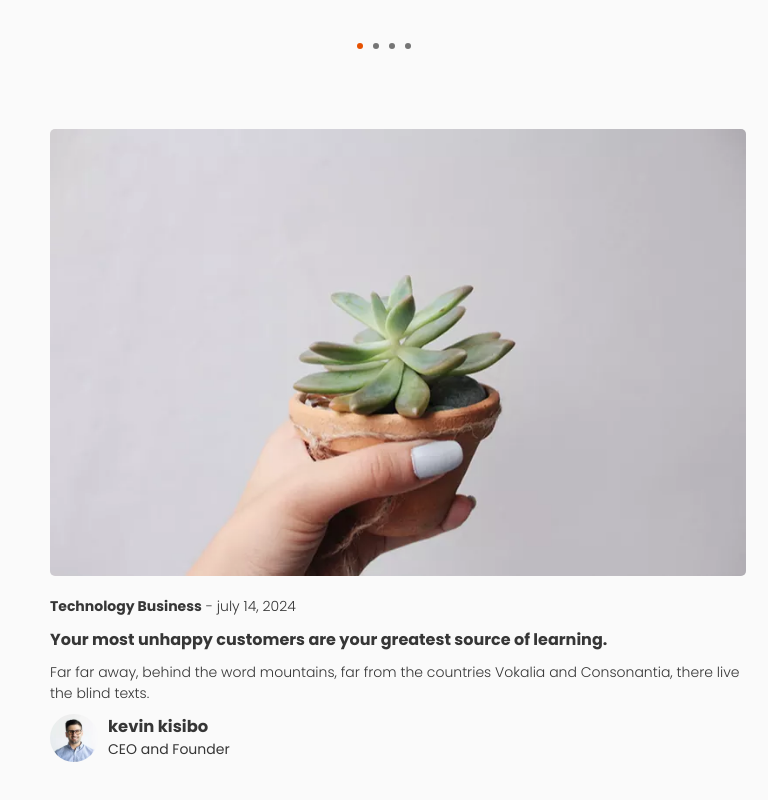
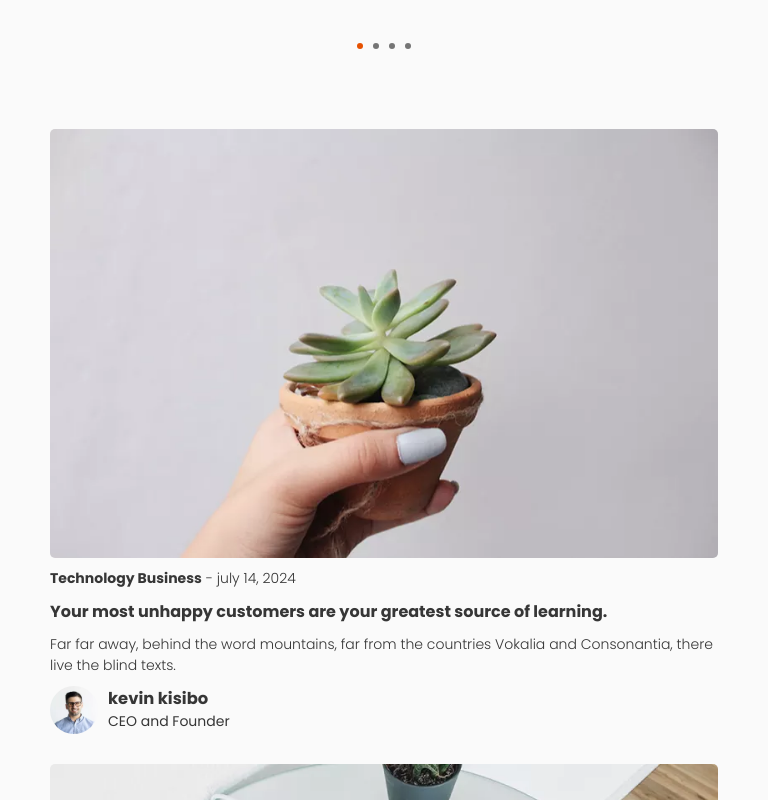
Before and after one commit to kisibokevin/BlogPage, a plain HTML site: page index.html in a window 768 px wide. Shown: the part 1060-1860 px from the top of the page. Drawn offline with nearby package versions, Linux system fonts and the light colour scheme.

Commit message:
ui changes on posts to be responsive

```diff
--- a/src/assets/css/styles.css
+++ b/src/assets/css/styles.css
@@ -195,22 +195,20 @@ body {
 }
 
 .postsCollection{
-
+    width: 100%;
 }
 .postsCollection-container{
     display: flex;
     flex-wrap: wrap;
-    justify-content: space-between;
-    gap: 20px;
+    gap: 10px;
     margin-top: 30px;
-    width: 100%;
 }
 .singlePost {
-    max-width: 339px;
+    flex: 1 0 30%;
     height: auto;
     display: flex;
     flex-direction: column;
-    gap: 20px;
+    gap: 10px;
 }
 .single-post-content{
     display: flex;
@@ -220,8 +218,8 @@ body {
     width: 100%;
 }
 .single-post-image img {
-    max-width: 339px;
-    max-height: 218px;
+    max-width: 100%;
+    height: auto;
     border-radius: 5px;
 }
 .single-post-text-content{
@@ -560,8 +558,7 @@ body {
         justify-content: center;
     }
     .singlePost {
-        max-width: 396px;
-        gap: 10px;
+        flex: 1 0 100%;
     }
     .single-post-image img {
         max-width: 396px;
@@ -676,13 +673,12 @@ body {
     .postsCollection{
         padding: 0 30px;
     }
-    .singlePost{
-        max-width: 696px;
-
+    .singlePost {
+        flex: 1 0 100%;
     }
     .single-post-image img {
-        max-width: 696px;
-        max-height: 447px;
+        max-width: 100%;
+        height: auto;
     }
     .popularContainer{
         padding: 0 30px;
```
